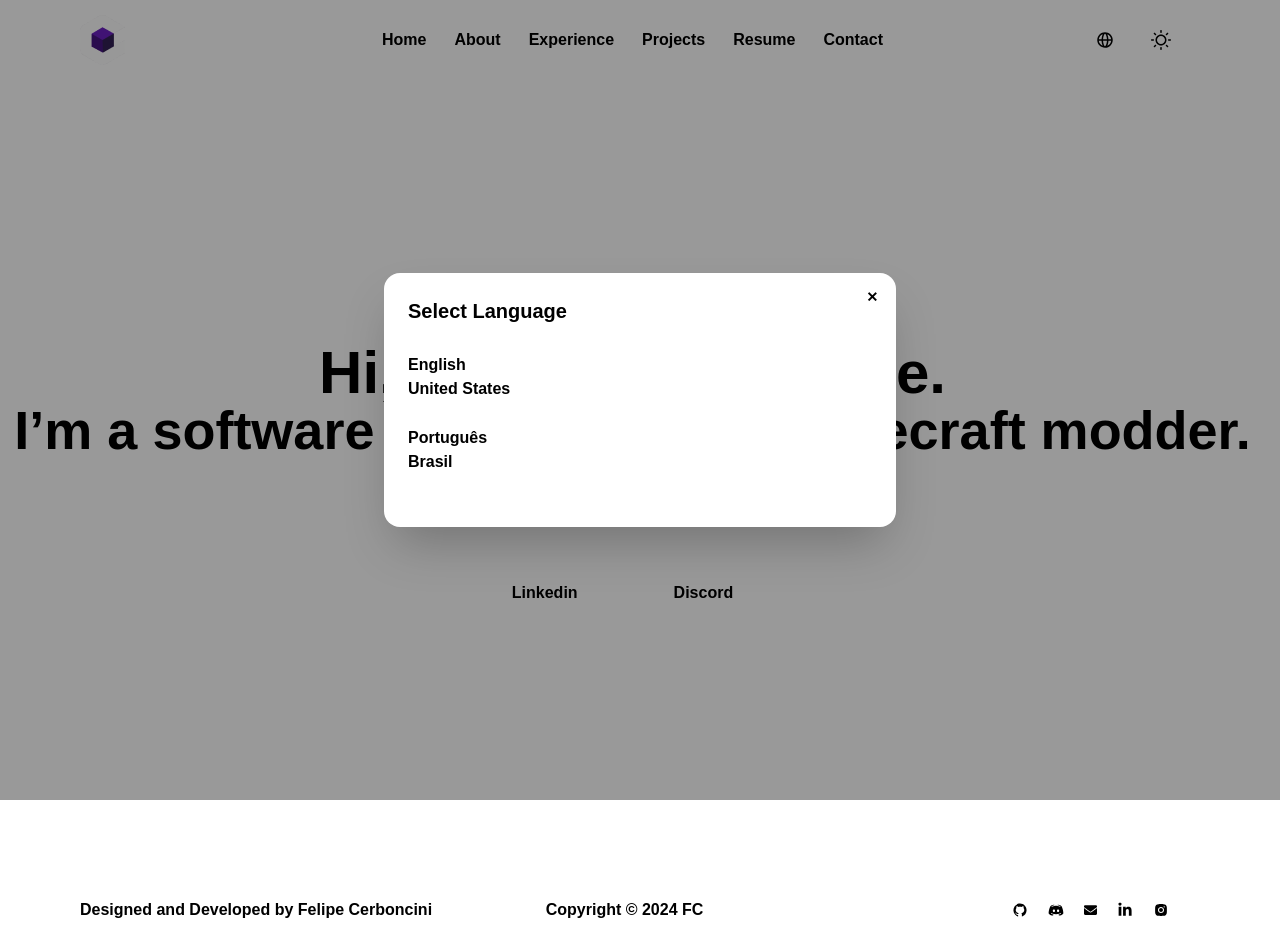
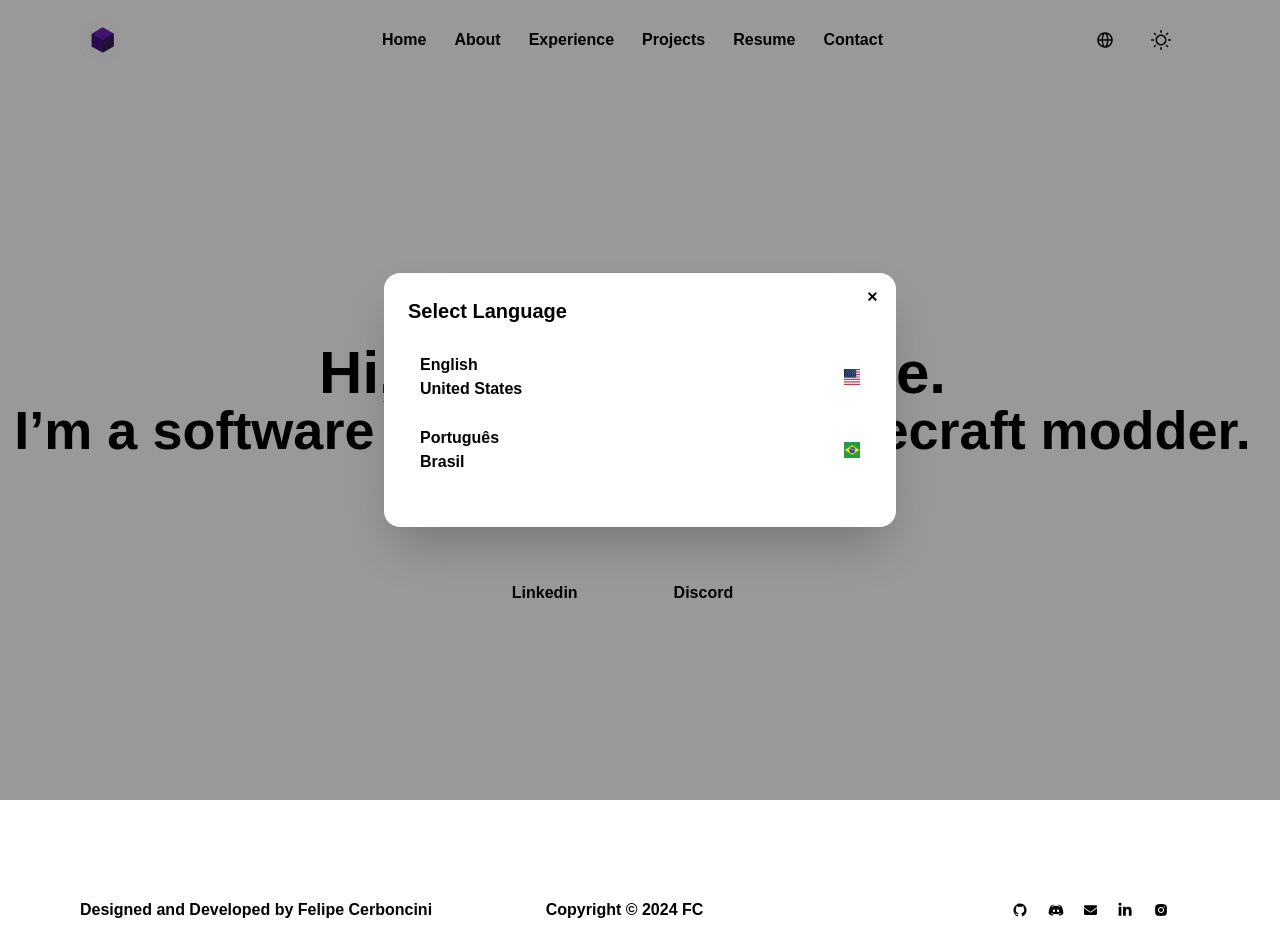
Before and after one commit to CerbonXD/Portfolio-WebSite, a React (Vite) app: page / in a window 1280 px wide. Both pictures are taken after a click on the button 1120 px from the left and 40 px from the top of the page. Built offline with nearby package versions, Linux system fonts and the light colour scheme; a web font is replaced by a local one; what i18next-xhr-backend would draw is missing.

Commit message:
Add country flag to language modal

```diff
--- a/package.json
+++ b/package.json
@@ -10,6 +10,7 @@
     "preview": "vite preview"
   },
   "dependencies": {
+    "flag-icons": "^7.2.3",
     "framer-motion": "^11.7.0",
     "i18next": "^23.15.1",
     "i18next-browser-languagedetector": "^8.0.0",
--- a/src/components/Nav/Nav.jsx
+++ b/src/components/Nav/Nav.jsx
@@ -1,6 +1,8 @@
 import {NavLink} from "react-router-dom";
 import {useTranslation} from "react-i18next";
 import PropTypes from "prop-types";
+
+import "/node_modules/flag-icons/css/flag-icons.min.css";
 
 export default function Nav() {
     const [t] = useTranslation()
@@ -75,11 +77,12 @@ function LanguageModalButton({language, language_code, country}) {
     const [t, i18n] = useTranslation()
 
     return (
-        <button className="w-full border-b border-b-white/[.08] text-start" onClick={() => i18n.changeLanguage(language_code)}>
-            <div className="py-3 hover:bg-white/[0.01] active:scale-x-[.99] transition">
+        <button className="flex justify-between items-center w-full border-b border-b-white/[.08] text-start py-3 px-3 hover:bg-white/[0.01] active:scale-x-[.99] transition" onClick={() => i18n.changeLanguage(language_code)}>
+            <div>
                 <p>{language}</p>
                 <p className="dark:text-[#718096]">{country}</p>
             </div>
+            <span className={"fi fis " + "fi-" + language_code.substring(3)}></span> {/* Flag */}
         </button>
     )
 }
```
Also changed, not shown: 1 other file (tests, documents, lock files or other folders).
